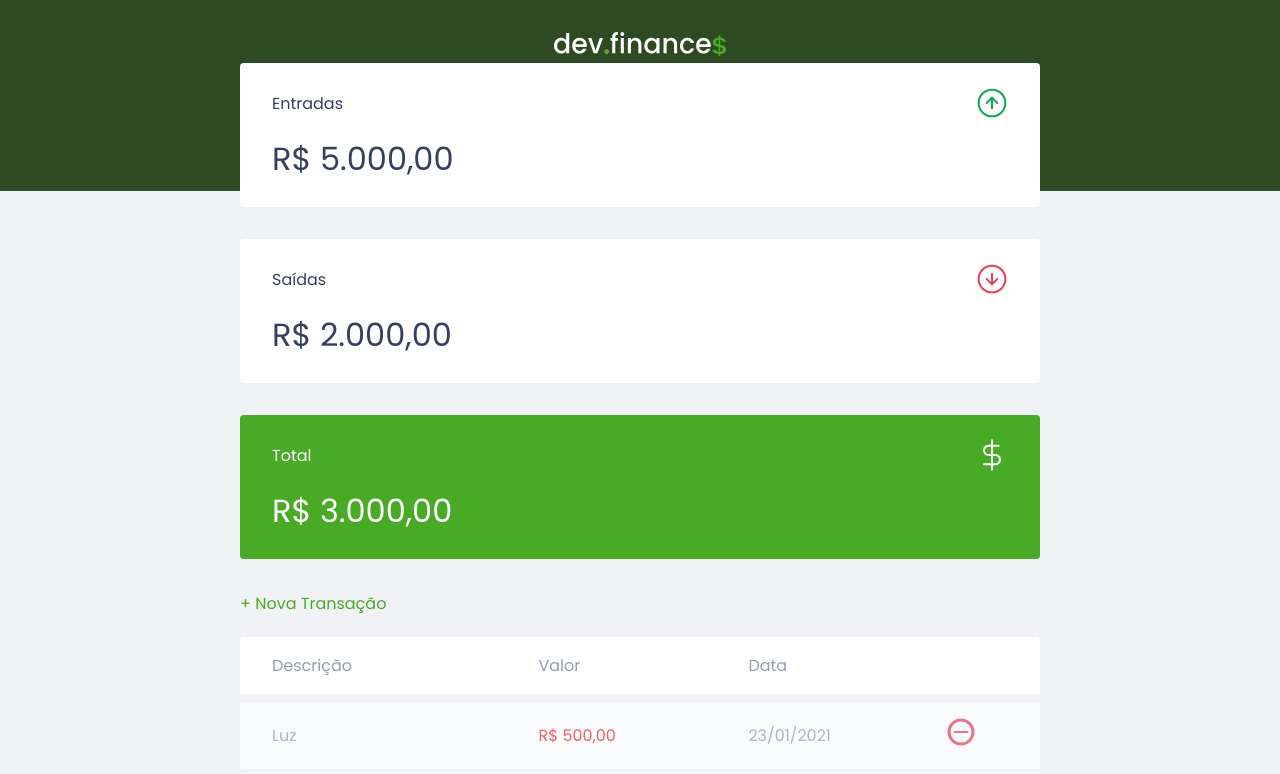
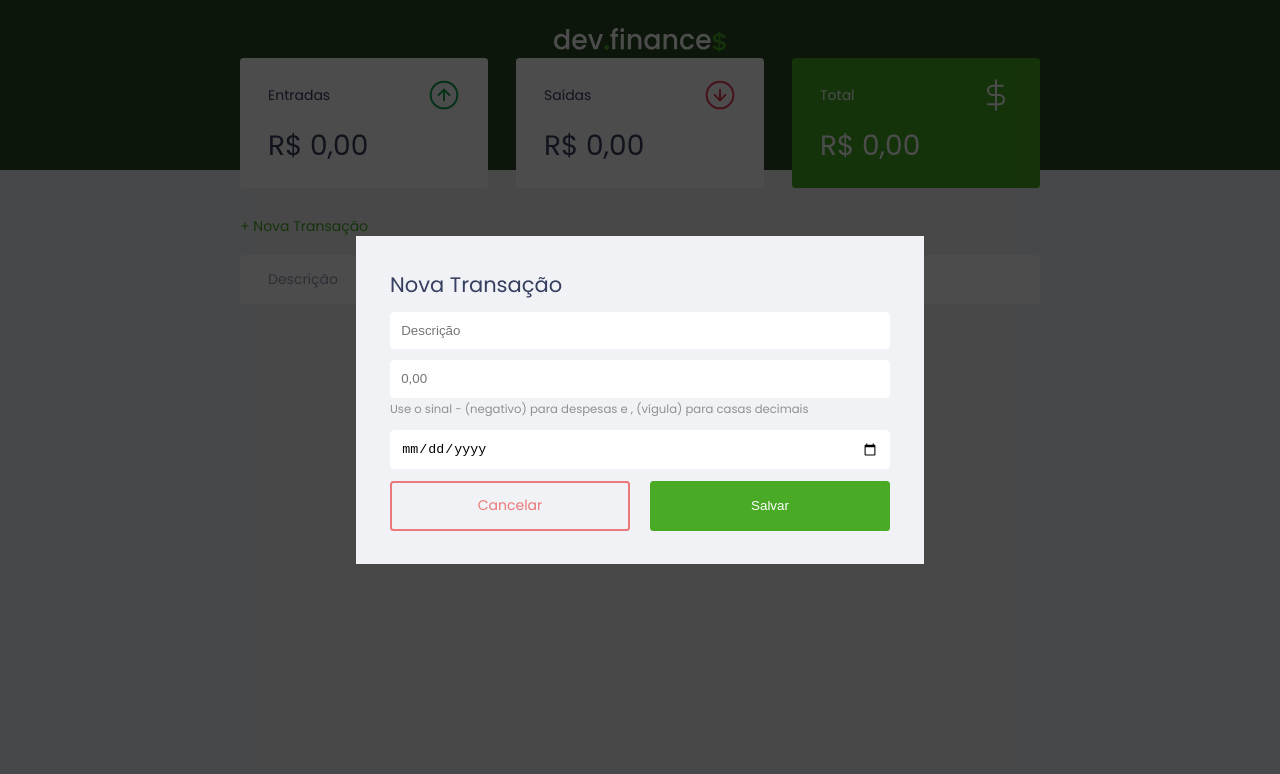
Before and after one commit to Cesar150/Dev-Finances-Discover, a plain HTML site: page index.html in a window 1280 px wide. Both pictures are taken after a click on the link "+ Nova Transação". Shown: the top 774 px of the page. Drawn offline with Linux system fonts and the light colour scheme.

Commit message:
Finished App Dev Finances

```diff
--- a/index.html
+++ b/index.html
@@ -23,7 +23,7 @@
                     <span>Entradas</span>
                     <img src="./assets/income.svg" alt="Image de entradas">
                 </h3>
-                <p>R$ 5.000,00</p>
+                <p id="incomeDisplay">R$ 0,00</p>
             </div>
 
             <div class="card">
@@ -31,7 +31,7 @@
                     <span>Saídas</span>
                     <img src="./assets/expense.svg" alt="Image de saídas">
                 </h3>
-                <p>R$ 2.000,00</p>
+                <p id="expenseDisplay">R$ 0,00</p>
             </div>
 
             <div class="card total">
@@ -39,7 +39,7 @@
                     <span>Total</span>
                     <img src="./assets/total.svg" alt="Image de total">
                 </h3>
-                <p>R$ 3.000,00</p>
+                <p id="totalDisplay">R$ 0,00</p>
             </div>
 
         </section>
@@ -47,7 +47,7 @@
         <section id="transaction">
             <h2 class="sr-only">Transações</h2>
 
-            <a href="#" class="button new">+ Nova Transação</a>
+            <a href="#" onclick="Modal.open()" class="button new">+ Nova Transação</a>
 
             <table id="data-table">
                 <thead>
@@ -59,37 +59,42 @@
                     </tr>
                 </thead>
                 <tbody>
-                    <tr>
-                        <td class="descriptions">Luz</td>
-                         <td class="expense">R$ 500,00</td>
-                         <td class="date">23/01/2021</td>
-                         <td>
-                             <img src="./assets/minus.svg" alt="Removendo Transações">
-                         </td>
-                    </tr>
-
-                    <tr>
-                        <td class="descriptions">Criação Website</td>
-                         <td class="income">R$ 5.000,00</td>
-                         <td class="date">23/01/2021</td>
-                         <td>
-                            <img src="./assets/minus.svg" alt="Removendo Transações">
-                        </td>
-                    </tr>
-
-                    <tr>
-                        <td class="descriptions">Internet</td>
-                        <td class="expense">R$ 200,00</td>
-                        <td class="date">23/01/2021</td>
-                        <td>
-                            <img src="./assets/minus.svg" alt="Removendo Transações">
-                        </td>
-                    </tr>
                 </tbody>
             </table>
         </section>
     </main>
 
-    <footer>Dev.finance$</footer>
+    <div class="modal-overlay">
+        <div class="modal">
+            <div id="form">
+                <h2>Nova Transação</h2>
+                <form action="" onsubmit="Form.submit(event)">
+                    <div class="input-group">
+                        <label class="sr-only" for="description">Descrição</label>
+                        <input type="text" id="description" name="description" placeholder="Descrição">
+                    </div>
+
+                    <div class="input-group">
+                        <label class="sr-only" for="amount"i>Valor</label>
+                        <input type="number" step="0.01" id="amount" name="amount" placeholder="0,00">
+                        <small class="help">Use o sinal - (negativo) para despesas e , (vígula) para casas decimais</small>
+                    </div>
+
+                    <div class="input-group">
+                        <label class="sr-only" for="date">Data</label>
+                        <input type="date" id="date" name="date">
+                    </div>
+
+                    <div class="input-group actions">
+                        <a href="#" onclick="Modal.close()" class="button cancel">Cancelar</a>
+                        <button>Salvar</button>
+                    </div>
+                </form>
+            </div>
+        </div>
+    </div>
+
+    <footer><p>2021 - Dev.finance$</p></footer>
+   <script src="./scripts.js"></script>
 </body>
 </html>
--- /dev/null
+++ b/scripts.js
@@ -0,0 +1,234 @@
+const Modal = {
+    open(){
+         document.querySelector('.modal-overlay').classList.add('active')
+    },
+    close(){
+         document.querySelector('.modal-overlay').classList.remove('active')
+    }
+}
+
+const Storage = {
+    get() {
+       return JSON.parse(localStorage.getItem("dev.finances:transactions")) || []
+    },
+
+    set(transactions) {
+        localStorage.setItem("dev.finances:transactions", JSON.stringify(transactions))
+    }
+}
+
+const Transaction = {
+    all: Storage.get(),
+
+    /* [
+            {
+                description: 'Luz',
+                amount: -50000,
+                date: '23/01/2021'
+            },
+
+            {
+                description: 'Website',
+                amount: 500000,
+                date: '23/01/2021'
+            },
+
+            {
+                description: 'Internet',
+                amount: -20000,
+                date: '23/01/2021'
+            },
+        ],
+    */
+    add(transaction) {
+        Transaction.all.push(transaction)
+
+        App.reload()
+    },
+
+    remove(index) {
+        Transaction.all.splice(index,1)
+
+        App.reload()
+    },
+
+    incomes() {
+        let income = 0
+        //pegar todas as transacoes
+        //para cada transacao
+        Transaction.all.forEach(transaction => {
+            // se ela for maior que zero
+            if(transaction.amount > 0){
+                //somar a uma variavel e retornar a variavel
+                income += transaction.amount;
+            }
+        })
+        return income;
+    },
+
+    expenses() {
+        let expense = 0
+        //pegar todas as transacoes
+        //para cada transacao
+        Transaction.all.forEach(transaction => {
+            //se ela for maior que zero
+            if(transaction.amount < 0){
+                //somar a uma variavel e retornar a variavel
+                expense += transaction.amount;
+                }
+        })
+        return expense;
+    },
+    total() {
+        return Transaction.incomes() + Transaction.expenses()
+    }
+}
+
+const DOM = {
+    transactionsContainer: document.querySelector('#data-table tbody'),
+    addTransaction(transaction, index) {
+        const tr = document.createElement('tr')
+        tr.innerHTML = DOM.innerHTMLTransaction(transaction, index)
+        tr.dataset.index = index
+        DOM.transactionsContainer.appendChild(tr)
+    },
+    innerHTMLTransaction(transaction, index) {
+        const CSSclass = transaction.amount > 0 ? "income" : "expense"
+
+        const amount = Utils.formatCurrency(transaction.amount)
+
+        const html = `
+            <td class="descriptions">${transaction.description}</td>
+            <td class="${CSSclass}">${amount}</td>
+            <td class="date">${transaction.date}</td>
+            <td>
+                <img onclick="Transaction.remove(${index})" src="./assets/minus.svg" alt="Removendo Transações">
+            </td>
+            `
+        return html
+    },
+
+    updateBalance() {
+        document
+            .getElementById('incomeDisplay')
+            .innerHTML = Utils.formatCurrency(Transaction.incomes())
+        document
+            .getElementById('expenseDisplay')
+            .innerHTML = Utils.formatCurrency(Transaction.expenses())
+        document
+            .getElementById('totalDisplay')
+            .innerHTML = Utils.formatCurrency(Transaction.total())
+    },
+
+    clearTransactions() {
+        DOM.transactionsContainer.innerHTML = ""
+    }
+}
+
+const Utils = {
+    formatAmount(value) {
+        value = Number(value) * 100
+
+        return value
+    },
+
+    formatDate(date) {
+        const splittedDate = date.split("-")
+        return `${splittedDate[2]}/${splittedDate[1]}/${splittedDate[0]}`
+    },
+
+    formatCurrency(value) {
+        const signal = Number(value) < 0 ? "-" : ""
+
+        value = String(value).replace(/\D/g, "")
+
+        value = Number(value) / 100
+
+       value = value.toLocaleString("pt-BR", {
+            style: "currency",
+            currency: "BRL"
+        })
+
+        return signal + value
+    }
+}
+
+const Form = {
+    description: document.querySelector('input#description'),
+    amount: document.querySelector('input#amount'),
+    date: document.querySelector('input#date'),
+
+    getValues() {
+        return {
+            description: Form.description.value,
+            amount: Form.amount.value,
+            date: Form.date.value
+        }
+    },
+
+    validateFields() {
+        const { description, amount, date } = Form.getValues()
+
+        if( description.trim() === "" || amount.trim() === "" || date.trim() ===""){
+            throw new Error("Por Favor, preencha todos os campos")
+        }
+    },
+
+    formatValues() {
+        let { description, amount, date } = Form.getValues()
+
+        amount = Utils.formatAmount(amount)
+
+        date = Utils.formatDate(date)
+
+        return {
+            description,
+            amount,
+            date
+        }
+    },
+
+    clearFields() {
+        Form.description.value = ""
+        Form.amount.value = ""
+        Form.date.value = ""
+    },
+
+    submit(event) {
+        event.preventDefault()
+
+        try {
+            Form.validateFields()
+            const transaction = Form.formatValues()
+            //salvar
+            Transaction.add(transaction)
+            // apagar os dados do formulario
+            Form.clearFields()
+            Modal.close()
+            // atualizar a aplicação
+
+        } catch (error) {
+            alert(error.message)
+        }
+
+
+    }
+}
+
+const App = {
+    init() {
+        Transaction.all.forEach(DOM.addTransaction)
+
+        DOM.updateBalance()
+
+        Storage.set(Transaction.all)
+    },
+
+    reload() {
+        DOM.clearTransactions()
+        App.init()
+    },
+
+}
+
+App.init()
--- a/style.css
+++ b/style.css
@@ -1,6 +1,9 @@
 /*Global ==========================*/
 :root {
     --dark-blue: #363F5F;
+    --green: #49AA26;
+    --light-green: #3DD705;
+
 }
 
 * {
@@ -45,17 +48,49 @@ h2 {
 
 /* Links E Buttons ================== */
 a {
-    color: #49AA26;
+    color: var(--green);
     text-decoration: none;
 }
 
 a:hover {
-    color: #3DD705;
+    color: var(--light-green);
+}
+
+button {
+    width: 100%;
+    height: 50px;
+    border: none;
+    color: white;
+    background: var(--green);
+
+    border-radius: 0.25rem;
+    cursor: pointer;
+}
+
+button:hover {
+    background: var(--light-green)
 }
 
 .button.new {
     display: inline-block;
     margin-bottom: .8rem;
+}
+
+.button.cancel {
+    color: #E92929;
+    border: 2px solid #E92929;
+    border-radius: 0.25rem;
+
+    height: 50px;
+    display: flex;
+    align-items: center;
+    justify-content: center;
+
+    opacity: 0.6;
+}
+
+.button.cancel:hover {
+    opacity: 1;
 }
 
 /*Header ===========================*/
@@ -106,10 +141,16 @@ header {
 }
 
 .card.total {
-    background: #49AA26;
+    background: var(--green);
     color: #FFF;
 }
 /*table ===============================*/
+#transaction {
+    display: block;
+    width: 100%;
+    overflow-x: auto;
+}
+
 #data-table {
     width: 100%;
     border-spacing: 0 0.5rem;
@@ -160,8 +201,78 @@ td.income {
 td.expense {
     color: #E92929;
 }
+
+/* Modal ==========================*/
+.modal-overlay {
+    width: 100%;
+    height: 100%;
+
+    background-color: rgba(0,0,0,0.7);
+
+    position: fixed;
+    top: 0;
+
+    display:flex;
+    justify-content: center;
+    align-items: center;
+
+    opacity: 0.5;
+    visibility: hidden;
+
+    z-index: 999;
+}
+
+.modal-overlay.active {
+    opacity: 1;
+    visibility: visible;
+}
+
+.modal {
+    background: #F0F2F5;
+    padding: 2.4rem;
+
+    position: relative;
+    z-index: 1;
+}
+
+/* Form ==========================*/
+
+#form {
+    max-width: 500px;
+}
+#form h2 {
+    margin-top: 0;
+}
+
+input {
+    border: none;
+    border-radius: 0.3rem;
+
+    padding: 0.8rem;
+
+    width: 100%;
+}
+
+.input-group {
+    margin-top: 0.8rem;
+}
+
+.input-group small {
+    opacity: 0.4;
+}
+
+.input-group.actions {
+    display: flex;
+    justify-content: space-between;
+    align-items: center;
+}
+
+.input-group.actions .button,
+.input-group.actions button {
+    width: 48%;
+}
 /* Footer ==========================*/
-footer {
+footer p{
     text-align: center;
     padding: 4rem 0 2rem;
 
@@ -169,3 +280,14 @@ footer {
 }
 
 /* Responsive ==========================*/
+@media (min-width: 800px) {
+    html {
+        font-size: 87.5%;
+    }
+
+    #balance {
+        display: grid;
+        grid-template-columns: repeat(3, 1fr);
+        gap: 2rem;
+    }
+}
```
